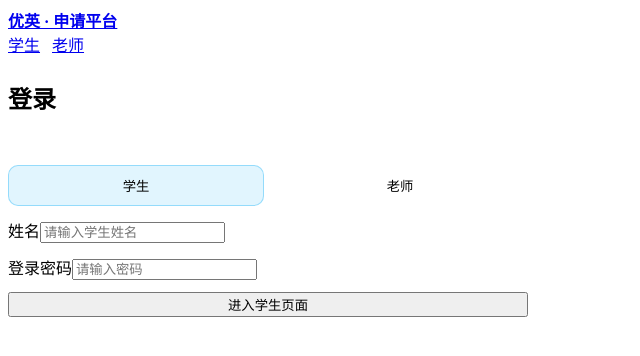
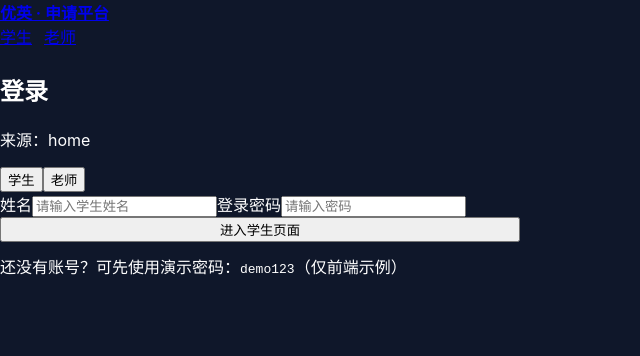
Before and after one commit to wangxiaoyan2088-spec/starpath, a Next.js app: page /login in a window 1280 px wide. Shown: the top 356 px of the page, without its empty margins (0-640 px from the left). Built offline with nearby package versions, Linux system fonts and the light colour scheme.

Commit message:
Update globals.css

```diff
--- a/app/globals.css
+++ b/app/globals.css
@@ -1,92 +1,57 @@
-/* —— 首页：深色背景 + 渐变层 —— */
+/* 全局样式 */
+body {
+  margin: 0;
+  font-family: -apple-system, BlinkMacSystemFont, "Segoe UI", Roboto, Oxygen,
+    Ubuntu, Cantarell, "Open Sans", "Helvetica Neue", sans-serif;
+  background: #0f172a;
+  color: white;
+}
+
+/* 首页容器 */
 .landing {
   min-height: 100vh;
-  background: radial-gradient(1200px 400px at 35% 75%, rgba(50,120,255,.25), transparent 70%),
-              radial-gradient(800px 300px at 75% 78%, rgba(90,180,255,.18), transparent 60%),
-              #0c1120;
   display: grid;
   place-items: center;
   padding: 40px 16px;
+  background: radial-gradient(circle at 30% 70%, #007cf0 0%, transparent 60%),
+    radial-gradient(circle at 70% 30%, #00dfd8 0%, transparent 60%);
 }
 
-/* 容器：两行布局，上面三张、下面三张，略微错落 */
+/* 气泡布局 */
 .landing-wrap {
   width: min(1200px, 92vw);
   display: grid;
   grid-template-columns: repeat(3, 1fr);
   gap: 28px 32px;
-  position: relative;
+  justify-items: center;
 }
 
-/* 气泡按钮（可点击） */
+/* 气泡按钮 */
 .bubble {
   position: relative;
   display: block;
-  height: 210px;
-  padding: 24px 28px;
-  border-radius: 28px;
-  border: 6px solid rgba(255,255,255,.85);
-  background: linear-gradient(180deg, #1ea0d8 0%, #2238c9 100%);
+  height: 160px;
+  width: 260px;
+  border-radius: 20px;
+  background: linear-gradient(135deg, #2563eb, #3b82f6);
   color: #fff;
   text-decoration: none;
-  box-shadow: 0 18px 40px rgba(0,0,0,.35), inset 0 0 0 1px rgba(255,255,255,.1);
-  transition: transform .15s ease, box-shadow .2s ease, filter .2s ease;
-  overflow: hidden;
+  padding: 20px;
+  font-size: 20px;
+  font-weight: bold;
+  transition: transform 0.2s ease, box-shadow 0.2s ease;
 }
 
-/* 两行的轻微错落与高度差（上排更高） */
-.bubble.row1 { height: 240px; }
-.bubble.row2 { height: 220px; margin-top: 20px; }
-
-/* 气泡小尾巴 */
-.bubble::after {
-  content: '';
-  position: absolute;
-  left: 64px;
-  bottom: -22px;
-  width: 0; height: 0;
-  border: 18px solid transparent;
-  border-top-color: rgba(255,255,255,.85);
-  filter: drop-shadow(0 8px 8px rgba(0,0,0,.25));
-}
-.bubble.row2::after { bottom: -20px; }
-
-/* 标题与编号 */
-.bubble-title {
-  font-size: 28px;
-  font-weight: 800;
-  letter-spacing: 1px;
-}
-.bubble-index {
-  position: absolute;
-  right: 22px;
-  bottom: 18px;
-  font-weight: 900;
-  font-size: 36px;
-  opacity: .35;
+.bubble:hover {
+  transform: translateY(-6px);
+  box-shadow: 0 12px 24px rgba(0, 0, 0, 0.3);
 }
 
-/* 悬停交互 */
-.bubble:hover {
-  transform: translateY(-4px);
-  box-shadow: 0 24px 50px rgba(0,0,0,.45), inset 0 0 0 1px rgba(255,255,255,.12);
-  filter: saturate(1.08);
+/* 编号 */
+.bubble .num {
+  position: absolute;
+  bottom: 12px;
+  right: 16px;
+  font-size: 22px;
+  opacity: 0.6;
 }
-
-/* 登录页样式补充 */
-.tabs {
-  display: grid; grid-template-columns: 1fr 1fr; gap: 8px;
-  margin: 10px 0 12px;
-}
-.tab {
-  background: rgba(255,255,255,.04);
-  border: 1px solid rgba(255,255,255,.08);
-  border-radius: 10px;
-  padding: 10px 12px; cursor: pointer;
-}
-.tab.active {
-  background: rgba(56,189,248,.15);
-  border-color: rgba(56,189,248,.45);
-}
-.form { display: grid; gap: 12px; margin-top: 8px; }
-.muted { color: rgba(255,255,255,.6); font-size: 12px; }
```
